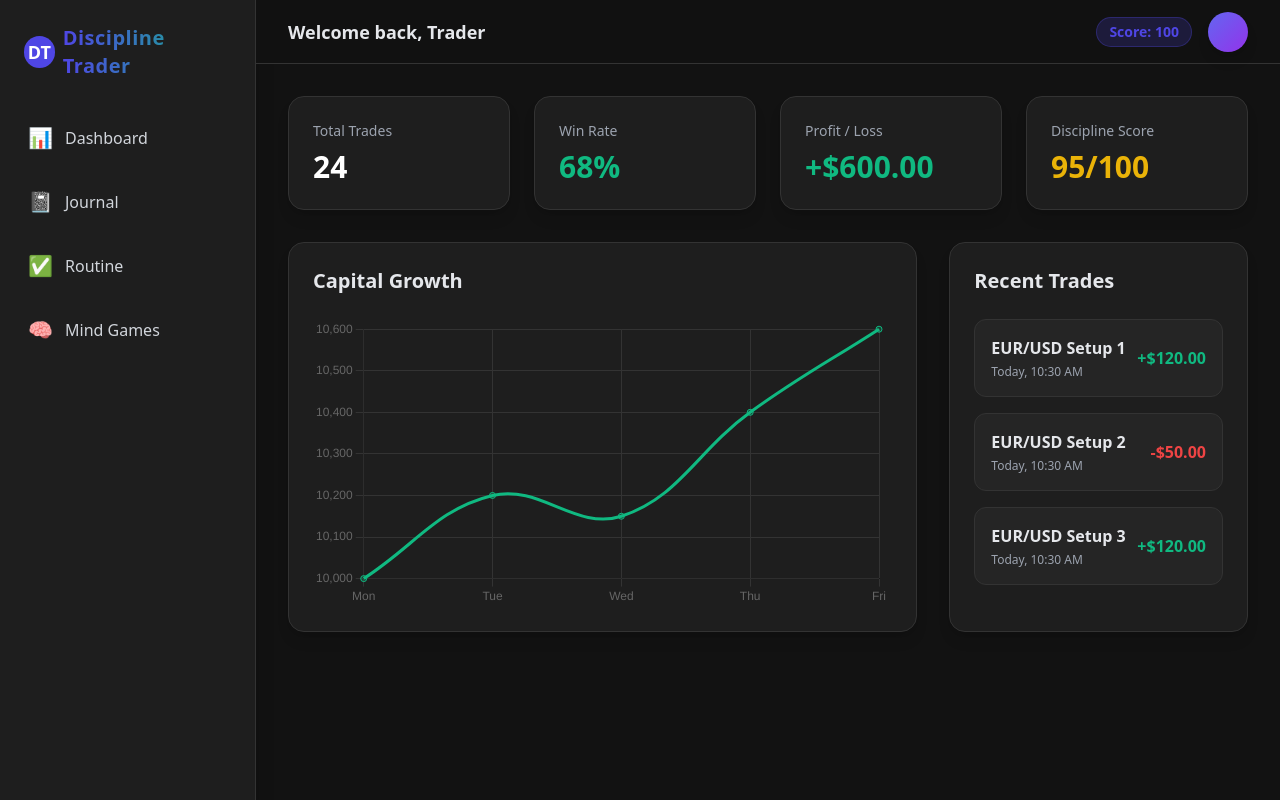
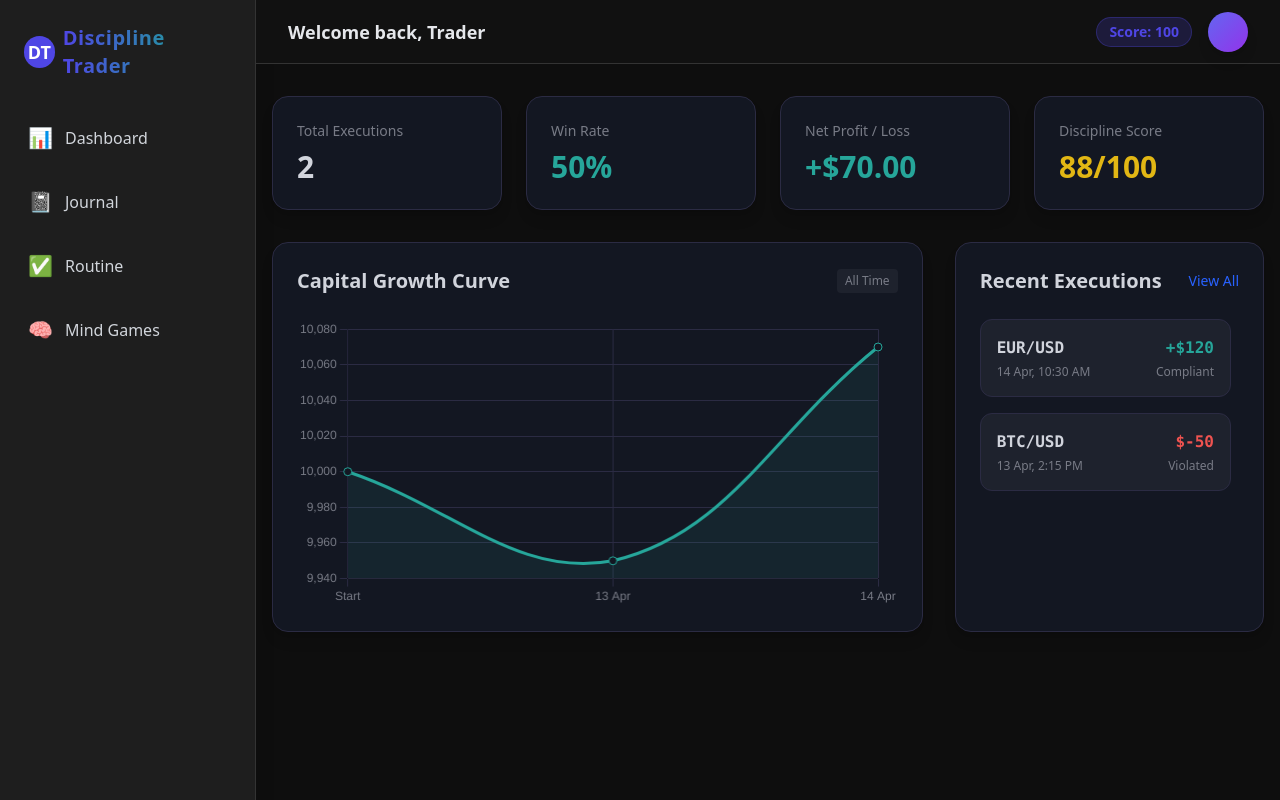
Before and after one commit to amrutaadhav/TheDisciplineTrader, a React app in the folder frontend/: page / in a window 1280 px wide. Built offline with nearby package versions, Linux system fonts and the light colour scheme; the HTML template or start-up script is replaced by a standard one.

Commit message:
Dashboard & Journal Link: Persist executions via LocalStorage and sync analytics to mathematically reflect P/L and fractional compliance

```diff
--- a/frontend/src/pages/Dashboard.jsx
+++ b/frontend/src/pages/Dashboard.jsx
@@ -1,70 +1,124 @@
-import React from 'react';
-import { Chart as ChartJS, CategoryScale, LinearScale, PointElement, LineElement, Title, Tooltip, Legend } from 'chart.js';
+import React, { useState, useEffect } from 'react';
+import { Chart as ChartJS, CategoryScale, LinearScale, PointElement, LineElement, Title, Tooltip, Legend, Filler } from 'chart.js';
 import { Line } from 'react-chartjs-2';
+import { Link } from 'react-router-dom';
 
-ChartJS.register(CategoryScale, LinearScale, PointElement, LineElement, Title, Tooltip, Legend);
+ChartJS.register(CategoryScale, LinearScale, PointElement, LineElement, Title, Tooltip, Legend, Filler);
 
 export default function Dashboard() {
+  const [trades, setTrades] = useState([]);
+
+  useEffect(() => {
+    const saved = localStorage.getItem('disciplineTrader_journal');
+    if (saved) {
+      setTrades(JSON.parse(saved));
+    } else {
+      setTrades([
+        { id: 1, date: '14 Apr, 10:30 AM', pair: 'EUR/USD', setup: 'Breakout', rr: '1:4.5', pl: 120, rulesViolated: [] },
+        { id: 2, date: '13 Apr, 2:15 PM', pair: 'BTC/USD', setup: 'Support', rr: '1:3', pl: -50, rulesViolated: ['Wait for setup', 'No FOMO after missed entry'] }
+      ]);
+    }
+  }, []);
+
+  const totalTrades = trades.length;
+  const winningTrades = trades.filter(t => Number(t.pl) > 0).length;
+  const winRate = totalTrades > 0 ? Math.round((winningTrades / totalTrades) * 100) : 0;
+
+  const totalPL = trades.reduce((acc, t) => acc + Number(t.pl), 0);
+
+  const totalPossibleRules = trades.length * 8;
+  const totalViolatedRules = trades.reduce((acc, t) => acc + t.rulesViolated.length, 0);
+  const disciplineScore = totalTrades > 0 ? Math.round(((totalPossibleRules - totalViolatedRules) / totalPossibleRules) * 100) : 100;
+
+  // Chart data calculations
+  const calculateCumulativePL = () => {
+    let cumulative = 10000;
+    const sortedTrades = [...trades].sort((a, b) => new Date(a.date) - new Date(b.date));
+    return [10000, ...sortedTrades.map(t => {
+      cumulative += Number(t.pl);
+      return cumulative;
+    })];
+  };
+
   const chartData = {
-    labels: ['Mon', 'Tue', 'Wed', 'Thu', 'Fri'],
+    labels: ['Start', ...[...trades].sort((a, b) => new Date(a.date) - new Date(b.date)).map(t => t.date.split(',')[0])],
     datasets: [{
-      label: 'Capital Growth',
-      data: [10000, 10200, 10150, 10400, 10600],
-      borderColor: '#10B981',
-      backgroundColor: 'rgba(16, 185, 129, 0.2)',
+      label: 'Capital Growth ($)',
+      data: calculateCumulativePL(),
+      borderColor: '#26A69A',
+      backgroundColor: 'rgba(38, 166, 154, 0.1)',
       tension: 0.4,
       fill: true,
+      pointBackgroundColor: '#131722',
+      pointBorderColor: '#26A69A',
+      pointRadius: 4,
     }],
   };
 
   const chartOptions = {
     responsive: true,
-    plugins: { legend: { display: false } },
-    scales: { x: { grid: { color: '#333' } }, y: { grid: { color: '#333' } } }
+    maintainAspectRatio: false,
+    plugins: { legend: { display: false }, tooltip: { mode: 'index', intersect: false } },
+    scales: {
+      x: { grid: { color: '#2B2B43' }, ticks: { color: '#787B86' } },
+      y: { grid: { color: '#2B2B43' }, ticks: { color: '#787B86' } }
+    }
   };
 
   return (
-    <div className="flex flex-col gap-8 animate-fade-in">
+    <div className="flex flex-col gap-8 animate-fade-in bg-[#0E0E0E] min-h-screen px-4 -m-8 pt-8 pb-10">
       <div className="grid grid-cols-1 md:grid-cols-2 lg:grid-cols-4 gap-6">
-        <div className="bg-darkCard p-6 rounded-2xl border border-[#333] shadow-lg hover:border-primary/50 transition-colors">
-          <h3 className="text-gray-400 font-medium text-sm">Total Trades</h3>
-          <p className="text-3xl font-bold mt-2">24</p>
+        <div className="bg-[#131722] p-6 rounded-2xl border border-[#2B2B43] shadow-lg hover:border-[#2962FF]/50 transition-colors">
+          <h3 className="text-[#787B86] font-medium text-sm">Total Executions</h3>
+          <p className="text-3xl font-bold mt-2 text-[#D1D4DC]">{totalTrades}</p>
         </div>
-        <div className="bg-darkCard p-6 rounded-2xl border border-[#333] shadow-lg hover:border-secondary/50 transition-colors">
-          <h3 className="text-gray-400 font-medium text-sm">Win Rate</h3>
-          <p className="text-3xl font-bold mt-2 text-secondary">68%</p>
+        <div className="bg-[#131722] p-6 rounded-2xl border border-[#2B2B43] shadow-lg hover:border-[#26A69A]/50 transition-colors">
+          <h3 className="text-[#787B86] font-medium text-sm">Win Rate</h3>
+          <p className={`text-3xl font-bold mt-2 ${winRate >= 50 ? 'text-[#26A69A]' : 'text-[#EF5350]'}`}>{winRate}%</p>
         </div>
-        <div className="bg-darkCard p-6 rounded-2xl border border-[#333] shadow-lg hover:border-primary/50 transition-colors">
-          <h3 className="text-gray-400 font-medium text-sm">Profit / Loss</h3>
-          <p className="text-3xl font-bold mt-2 text-secondary">+$600.00</p>
+        <div className="bg-[#131722] p-6 rounded-2xl border border-[#2B2B43] shadow-lg hover:border-[#2962FF]/50 transition-colors">
+          <h3 className="text-[#787B86] font-medium text-sm">Net Profit / Loss</h3>
+          <p className={`text-3xl font-bold mt-2 ${totalPL >= 0 ? 'text-[#26A69A]' : 'text-[#EF5350]'}`}>
+            {totalPL >= 0 ? '+' : ''}${totalPL.toLocaleString(undefined, {minimumFractionDigits: 2})}
+          </p>
         </div>
-        <div className="bg-darkCard p-6 rounded-2xl border border-[#333] shadow-lg hover:border-yellow-500/50 transition-colors">
-          <h3 className="text-gray-400 font-medium text-sm">Discipline Score</h3>
-          <p className="text-3xl font-bold mt-2 text-yellow-500">95/100</p>
+        <div className="bg-[#131722] p-6 rounded-2xl border border-[#2B2B43] shadow-lg hover:border-[#E2B714]/50 transition-colors">
+          <h3 className="text-[#787B86] font-medium text-sm">Discipline Score</h3>
+          <p className={`text-3xl font-bold mt-2 ${disciplineScore >= 80 ? 'text-[#E2B714]' : 'text-[#EF5350]'}`}>{disciplineScore}/100</p>
         </div>
       </div>
 
       <div className="grid grid-cols-1 lg:grid-cols-3 gap-8">
-        <div className="col-span-2 bg-darkCard p-6 rounded-2xl border border-[#333] shadow-lg">
-          <h3 className="text-xl font-bold mb-6 text-gray-200">Capital Growth</h3>
+        <div className="col-span-2 bg-[#131722] p-6 rounded-2xl border border-[#2B2B43] shadow-lg">
+          <div className="flex justify-between items-center mb-6">
+            <h3 className="text-xl font-bold text-[#D1D4DC]">Capital Growth Curve</h3>
+            <span className="text-xs bg-[#1E222D] text-[#787B86] px-2 py-1 rounded">All Time</span>
+          </div>
           <div className="h-72">
             <Line data={chartData} options={chartOptions} />
           </div>
         </div>
-        <div className="bg-darkCard p-6 rounded-2xl border border-[#333] shadow-lg">
-          <h3 className="text-xl font-bold mb-6 text-gray-200">Recent Trades</h3>
-          <div className="flex flex-col gap-4">
-            {[1, 2, 3].map(i => (
-              <div key={i} className="flex justify-between items-center p-4 bg-[#252525] rounded-xl border border-[#333]">
+        <div className="bg-[#131722] p-6 rounded-2xl border border-[#2B2B43] shadow-lg flex flex-col">
+          <div className="flex justify-between items-center mb-6">
+            <h3 className="text-xl font-bold text-[#D1D4DC]">Recent Executions</h3>
+            <Link to="/journal" className="text-sm text-[#2962FF] hover:underline">View All</Link>
+          </div>
+          <div className="flex flex-col gap-4 flex-1 overflow-y-auto pr-2 custom-scrollbar max-h-72">
+            {trades.slice(0, 5).map((trade) => (
+              <div key={trade.id} className="flex justify-between items-center p-4 bg-[#1E222D] rounded-xl border border-[#2B2B43] hover:border-[#2962FF]/50 transition-colors">
                 <div>
-                  <h4 className="font-semibold text-gray-200">EUR/USD Setup {i}</h4>
-                  <p className="text-xs text-gray-400 mt-1">Today, 10:30 AM</p>
+                  <h4 className="font-mono font-bold text-[#D1D4DC]">{trade.pair}</h4>
+                  <p className="text-xs text-[#787B86] mt-1">{trade.date}</p>
                 </div>
-                <div className={`font-bold ${i === 2 ? 'text-red-500' : 'text-secondary'}`}>
-                  {i === 2 ? '-$50.00' : '+$120.00'}
+                <div className="text-right">
+                  <div className={`font-mono font-bold ${Number(trade.pl) >= 0 ? 'text-[#26A69A]' : 'text-[#EF5350]'}`}>
+                    {Number(trade.pl) >= 0 ? '+' : ''}${trade.pl}
+                  </div>
+                  <div className="text-xs text-[#787B86] mt-1">{trade.rulesViolated.length === 0 ? 'Compliant' : 'Violated'}</div>
                 </div>
               </div>
             ))}
+            {trades.length === 0 && <p className="text-[#787B86] text-center mt-10">No trades yet. Go to Journal to start logging.</p>}
           </div>
         </div>
       </div>
--- a/frontend/src/pages/Journal.jsx
+++ b/frontend/src/pages/Journal.jsx
@@ -1,20 +1,10 @@
-import React, { useState } from 'react';
+import React, { useState, useEffect } from 'react';
 import Chart from 'react-apexcharts';
 
 export default function Journal() {
   const [showAdd, setShowAdd] = useState(false);
   const [editTradeId, setEditTradeId] = useState(null);
-  const [graphType, setGraphType] = useState('area'); // 'area' or 'candlestick'
-
-  const [trades, setTrades] = useState([
-    { id: 1, date: '14 Apr, 10:30 AM', pair: 'EUR/USD', setup: 'Breakout', entry: 1.1000, exit: 1.1050, rr: '1:4.5', pl: 120, notes: 'Followed plan perfectly.', rulesViolated: [] },
-    { id: 2, date: '13 Apr, 2:15 PM', pair: 'BTC/USD', setup: 'Support Bounce', entry: 64000, exit: 63800, rr: '1:3', pl: -50, notes: 'Jumped in early.', rulesViolated: ['Wait for setup', 'No FOMO after missed entry'] },
-    { id: 3, date: '12 Apr, 9:00 AM', pair: 'AAPL', setup: 'Trend Continuation', entry: 170.5, exit: 175.0, rr: '1:5', pl: 300, notes: 'Great hold.', rulesViolated: [] },
-    { id: 4, date: '11 Apr, 1:00 PM', pair: 'NQ1!', setup: 'Mean Reversion', entry: 18000, exit: 17950, rr: '1:2', pl: -100, notes: 'Hit stop loss quickly.', rulesViolated: ['Min R:R 1:4'] },
-    { id: 5, date: '10 Apr, 10:00 AM', pair: 'GOLD', setup: 'Momentum', entry: 2350, exit: 2365, rr: '1:3', pl: 150, notes: 'Nice quick trade.', rulesViolated: [] },
-  ]);
-
-  const [formData, setFormData] = useState({ pair: '', setup: '', entry: '', exit: '', rr: '', pl: '', notes: '' });
+  const [graphType, setGraphType] = useState('area');
 
   const initialRules = {
     r1: { text: 'No overtrading', checked: true },
@@ -27,12 +17,27 @@ export default function Journal() {
     r8: { text: 'Wait for setup', checked: true }
   };
 
+  // Load from localStorage or default
+  const [trades, setTrades] = useState(() => {
+    const saved = localStorage.getItem('disciplineTrader_journal');
+    if (saved) return JSON.parse(saved);
+    return [
+      { id: 1, date: '14 Apr, 10:30 AM', pair: 'EUR/USD', setup: 'Breakout', entry: 1.1000, exit: 1.1050, rr: '1:4.5', pl: 120, notes: 'Followed plan perfectly.', rulesViolated: [] },
+      { id: 2, date: '13 Apr, 2:15 PM', pair: 'BTC/USD', setup: 'Support Bounce', entry: 64000, exit: 63800, rr: '1:3', pl: -50, notes: 'Jumped in early.', rulesViolated: ['Wait for setup', 'No FOMO after missed entry'] }
+    ];
+  });
+
+  useEffect(() => {
+    localStorage.setItem('disciplineTrader_journal', JSON.stringify(trades));
+  }, [trades]);
+
+  const [formData, setFormData] = useState({ pair: '', setup: '', entry: '', exit: '', rr: '', pl: '', notes: '' });
   const [rules, setRules] = useState(initialRules);
   const [warningMessage, setWarningMessage] = useState('');
 
   const toggleRule = (key) => setRules(prev => ({ ...prev, [key]: { ...prev[key], checked: !prev[key].checked } }));
 
-  // Compute realistic Equity OHLC data
+  // Generate Data for Graph & KPIs
   const generateGraphData = () => {
     let startingCapital = 10000;
     const sortedTrades = [...trades].sort((a, b) => new Date(a.date) - new Date(b.date));
@@ -42,16 +47,16 @@ export default function Journal() {
     const lineData = [];
     lineData.push({ x: 'Start', y: startingCapital });
 
-    sortedTrades.forEach(t => {
+    sortedTrades.forEach((t, index) => {
       const pl = Number(t.pl);
       const open = currentCapital;
       const close = currentCapital + pl;
-      const volatility = Math.max(Math.abs(pl) * 0.4, 15); // Add realistic baseline volatility
+      const volatility = Math.max(Math.abs(pl) * 0.4, 15);
 
       const high = Math.max(open, close) + (Math.random() * volatility);
       const low = Math.min(open, close) - (Math.random() * volatility);
 
-      const dateLabel = t.date.split(',')[0] + ' ' + t.pair;
+      const dateLabel = t.pair + ' (T' + (index + 1) + ')';
 
       candleData.push({ x: dateLabel, y: [open.toFixed(2), high.toFixed(2), low.toFixed(2), close.toFixed(2)] });
       lineData.push({ x: dateLabel, y: close.toFixed(2) });
@@ -59,88 +64,63 @@ export default function Journal() {
       currentCapital = close;
     });
 
-    return { candleData, lineData, finalBalance: currentCapital - startingCapital };
+    // Rule Compliance logic: Percentage of Total Checked Rules vs Total Possible
+    const totalPossibleRules = trades.length * 8;
+    const totalViolatedRules = trades.reduce((acc, t) => acc + t.rulesViolated.length, 0);
+    const compliancePercent = trades.length > 0 ? Math.round(((totalPossibleRules - totalViolatedRules) / totalPossibleRules) * 100) : 100;
+
+    // Total Net P/L
+    const totalPL = trades.reduce((acc, t) => acc + Number(t.pl), 0);
+
+    return { candleData, lineData, finalBalance: totalPL, compliancePercent };
   };
 
-  const { candleData, lineData, finalBalance } = generateGraphData();
+  const { candleData, lineData, finalBalance, compliancePercent } = generateGraphData();
 
   const chartOptions = {
     chart: {
       background: '#121212',
-      toolbar: {
-        show: true,
-        tools: { pan: true, zoom: true, reset: true, download: false }
-      },
+      toolbar: { show: true, tools: { pan: true, zoom: true, reset: true, download: false } },
       fontFamily: 'Inter, sans-serif'
     },
     theme: { mode: 'dark' },
-    colors: graphType === 'area' ? ['#2962FF'] : undefined, // TradingView Blue
-    stroke: { curve: 'straight', width: graphType === 'area' ? 2 : 1 }, // TV uses straight lines for areas
+    colors: graphType === 'area' ? ['#2962FF'] : undefined,
+    stroke: { curve: 'straight', width: graphType === 'area' ? 2 : 1 },
     fill: graphType === 'area' ? {
       type: 'gradient',
-      gradient: {
-        shadeIntensity: 1,
-        opacityFrom: 0.4,
-        opacityTo: 0.05,
-        stops: [0, 100]
-      }
+      gradient: { shadeIntensity: 1, opacityFrom: 0.4, opacityTo: 0.05, stops: [0, 100] }
     } : {},
     xaxis: {
       type: 'category',
-      labels: { style: { colors: '#787B86', fontSize: '11px' } }, // TV style muted text
+      labels: { style: { colors: '#787B86', fontSize: '11px' } },
       axisBorder: { show: true, color: '#2B2B43' },
       axisTicks: { show: true, color: '#2B2B43' },
       crosshairs: { show: true, stroke: { color: '#787B86', width: 1, dashArray: 4 } }
     },
     yaxis: {
-      opposite: true, // TV price scale is on the right
-      labels: {
-        style: { colors: '#787B86', fontSize: '11px' },
-        formatter: (value) => value.toFixed(2) // TV shows precise decimals
-      },
+      opposite: true,
+      labels: { style: { colors: '#787B86', fontSize: '11px' }, formatter: (value) => value.toFixed(2) },
       crosshairs: { show: true }
     },
-    grid: { borderColor: '#1E222D', strokeDashArray: 0 }, // TV style solid faint grid
+    grid: { borderColor: '#1E222D', strokeDashArray: 0 },
     dataLabels: { enabled: false },
     plotOptions: {
-      candlestick: {
-        colors: { upward: '#26A69A', downward: '#EF5350' }, // TradingView native Green/Red
-        wick: { useDataColor: true }
-      }
+      candlestick: { colors: { upward: '#26A69A', downward: '#EF5350' }, wick: { useDataColor: true } }
     },
-    tooltip: {
-      theme: 'dark',
-      x: { format: 'dd MMM' }
-    }
+    tooltip: { theme: 'dark' }
   };
 
-  const series = graphType === 'area'
-    ? [{ name: 'Balance', data: lineData }]
-    : [{ name: 'Equity OHLC', data: candleData }];
+  const series = graphType === 'area' ? [{ name: 'Balance', data: lineData }] : [{ name: 'Equity OHLC', data: candleData }];
 
   const handleEditClick = (trade) => {
-    setFormData({
-      pair: trade.pair,
-      setup: trade.setup,
-      entry: trade.entry,
-      exit: trade.exit,
-      rr: trade.rr,
-      pl: trade.pl,
-      notes: trade.notes || ''
-    });
-
-    // Reverse engineer rules
+    setFormData({ pair: trade.pair, setup: trade.setup, entry: trade.entry, exit: trade.exit, rr: trade.rr, pl: trade.pl, notes: trade.notes || '' });
     const newRules = { ...initialRules };
     Object.keys(newRules).forEach(k => {
-      if (trade.rulesViolated.includes(newRules[k].text)) {
-        newRules[k].checked = false;
-      }
+      if (trade.rulesViolated.includes(newRules[k].text)) newRules[k].checked = false;
     });
-
     setRules(newRules);
     setEditTradeId(trade.id);
     setShowAdd(true);
-    // Scroll to top
     window.scrollTo({ top: 0, behavior: 'smooth' });
   };
 
@@ -179,7 +159,6 @@ export default function Journal() {
       };
       setTrades([newTrade, ...trades]);
     }
-
     cancelEdit();
   };
 
@@ -192,22 +171,22 @@ export default function Journal() {
           <h2 className="text-3xl font-extrabold bg-clip-text text-transparent bg-gradient-to-r from-[#2962FF] to-cyan-400">Trading Journal</h2>
           <p className="text-[#787B86] mt-1">Review your actions, learn from patterns.</p>
         </div>
-        <button onClick={() => showAdd ? cancelEdit() : setShowAdd(true)} className={`transition-all px-6 py-2 rounded-xl font-bold shadow-lg ${showAdd ? 'bg-red-500/20 text-red-500 border border-red-500/50' : 'bg-[#2962FF] hover:bg-[#2962FF]/80 text-white shadow-[#2962FF]/20'}`}>
+        <button onClick={() => showAdd ? cancelEdit() : setShowAdd(true)} className={`transition-all px-6 py-2 rounded-xl font-bold shadow-lg ${showAdd ? 'bg-[#EF5350]/20 text-[#EF5350] border border-[#EF5350]/50' : 'bg-[#2962FF] hover:bg-[#2962FF]/80 text-white shadow-[#2962FF]/20'}`}>
           {showAdd ? 'Cancel' : '+ New Trade'}
         </button>
       </div>
 
       {warningMessage && (
-        <div className="bg-red-500/10 border-l-4 border-red-500 p-4 rounded-r-xl flex items-center justify-between">
-          <p className="text-red-400 font-semibold">{warningMessage}</p>
-          <button onClick={() => setWarningMessage('')} className="text-red-500 font-bold hover:text-white">✕</button>
+        <div className="bg-[#EF5350]/10 border-l-4 border-[#EF5350] p-4 rounded-r-xl flex items-center justify-between">
+          <p className="text-[#EF5350] font-semibold">{warningMessage}</p>
+          <button onClick={() => setWarningMessage('')} className="text-[#EF5350] font-bold hover:text-white">✕</button>
         </div>
       )}
 
       {showAdd && (
         <div className="bg-[#131722] border border-[#2B2B43] p-6 rounded-2xl shadow-2xl relative overflow-hidden">
           <div className="absolute top-0 right-0 w-64 h-64 bg-[#2962FF]/5 blur-[100px] pointer-events-none"></div>
-          <h3 className="text-xl font-bold text-white mb-6">{editTradeId ? 'Update Execution' : 'Log New execution'}</h3>
+          <h3 className="text-xl font-bold text-white mb-6">{editTradeId ? 'Update Execution' : 'Log New Execution'}</h3>
 
           <div className="grid grid-cols-1 lg:grid-cols-3 gap-8">
             <div className="lg:col-span-2 grid grid-cols-1 sm:grid-cols-2 gap-5 z-10 w-full relative">
@@ -221,7 +200,7 @@ export default function Journal() {
             </div>
 
             <div className="bg-[#1E222D] border border-[#2B2B43] rounded-2xl p-5 z-10 w-full relative">
-              <h4 className="text-[#2962FF] font-bold mb-4 flex items-center gap-2">🛑 Pre-Trade Rules Checklist</h4>
+              <h4 className="text-[#2962FF] font-bold mb-4 flex items-center gap-2">🛑 Pre-Trade Rules</h4>
               <p className="text-xs text-[#787B86] mb-4 pb-4 border-b border-[#2B2B43]">Unchecking these implies you broke discipline on this trade.</p>
               <div className="flex flex-col gap-3 max-h-64 overflow-y-auto pr-2 custom-scrollbar">
                 {Object.entries(rules).map(([key, rule]) => (
@@ -251,33 +230,24 @@ export default function Journal() {
                 <h3 className="text-lg font-bold text-[#D1D4DC]">Equity Chart</h3>
                 <span className="bg-[#1E222D] text-[#787B86] text-xs px-2 py-1 rounded font-mono border border-[#2B2B43]">1D</span>
               </div>
-
               <div className="flex bg-[#1E222D] p-1 rounded-lg border border-[#2B2B43]">
                 <button
                   onClick={() => setGraphType('area')}
                   className={`px-3 py-1.5 text-xs font-semibold rounded transition-all flex items-center gap-1 ${graphType === 'area' ? 'bg-[#2B2B43] text-white shadow' : 'text-[#787B86] hover:text-[#D1D4DC]'}`}
                 >
-                  <svg width="14" height="14" viewBox="0 0 24 24" fill="none" stroke="currentColor" strokeWidth="2"><path d="M3 3v18h18"/><path d="M7 14l5-5 4 4 5-5"/></svg>
-                  Line
+                  <svg width="14" height="14" viewBox="0 0 24 24" fill="none" stroke="currentColor" strokeWidth="2"><path d="M3 3v18h18"/><path d="M7 14l5-5 4 4 5-5"/></svg> Line
                 </button>
                 <button
                   onClick={() => setGraphType('candlestick')}
                   className={`px-3 py-1.5 text-xs font-semibold rounded transition-all flex items-center gap-1 ${graphType === 'candlestick' ? 'bg-[#2B2B43] text-white shadow' : 'text-[#787B86] hover:text-[#D1D4DC]'}`}
                 >
-                  <svg width="14" height="14" viewBox="0 0 24 24" fill="none" stroke="currentColor" strokeWidth="2"><path d="M9 4v16"/><path d="M15 4v16"/><path d="M7 8h4v8H7zm6-2h4v12h-4z"/></svg>
-                  Candles
+                  <svg width="14" height="14" viewBox="0 0 24 24" fill="none" stroke="currentColor" strokeWidth="2"><path d="M9 4v16"/><path d="M15 4v16"/><path d="M7 8h4v8H7zm6-2h4v12h-4z"/></svg> Candles
                 </button>
               </div>
             </div>
 
             <div className="w-full relative flex-1 min-h-[350px]">
-              <Chart
-                options={chartOptions}
-                series={series}
-                type={graphType === 'area' ? 'area' : 'candlestick'}
-                height="100%"
-                width="100%"
-              />
+              <Chart options={chartOptions} series={series} type={graphType === 'area' ? 'area' : 'candlestick'} height="100%" width="100%" />
             </div>
           </div>
           <div className="flex flex-col gap-4">
@@ -288,9 +258,9 @@ export default function Journal() {
               </span>
             </div>
             <div className="bg-[#131722] border border-[#2B2B43] p-6 rounded-2xl shadow-xl flex-1 flex flex-col justify-center items-center relative overflow-hidden">
-              <span className="text-[#787B86] text-sm font-medium uppercase tracking-wider">Rule Compliance</span>
+              <span className="text-[#787B86] text-sm font-medium uppercase tracking-wider text-center">Cumulative Rule<br/>Compliance</span>
               <span className="text-4xl font-black mt-2 text-[#E2B714] font-mono relative z-10">
-                {trades.length > 0 ? Math.round((trades.filter(t => t.rulesViolated.length === 0).length / trades.length) * 100) : 100}%
+                {compliancePercent}%
               </span>
             </div>
           </div>
@@ -324,9 +294,7 @@ export default function Journal() {
                 <tr key={trade.id} className="border-b border-[#2A2E39] hover:bg-[#1E222D] transition-colors font-mono text-sm">
                   <td className="p-4 pl-6 text-[#D1D4DC]">{trade.date}</td>
                   <td className="p-4 font-bold text-[#D1D4DC]">{trade.pair}</td>
-                  <td className="p-4">
-                    <span className="text-xs font-sans text-[#787B86]">{trade.setup}</span>
-                  </td>
+                  <td className="p-4"><span className="text-xs font-sans text-[#787B86]">{trade.setup}</span></td>
                   <td className="p-4 text-[#D1D4DC]">
                     <div className="flex items-center gap-1">{trade.entry} <span className="text-[#787B86]">→</span> {trade.exit}</div>
                   </td>
```
